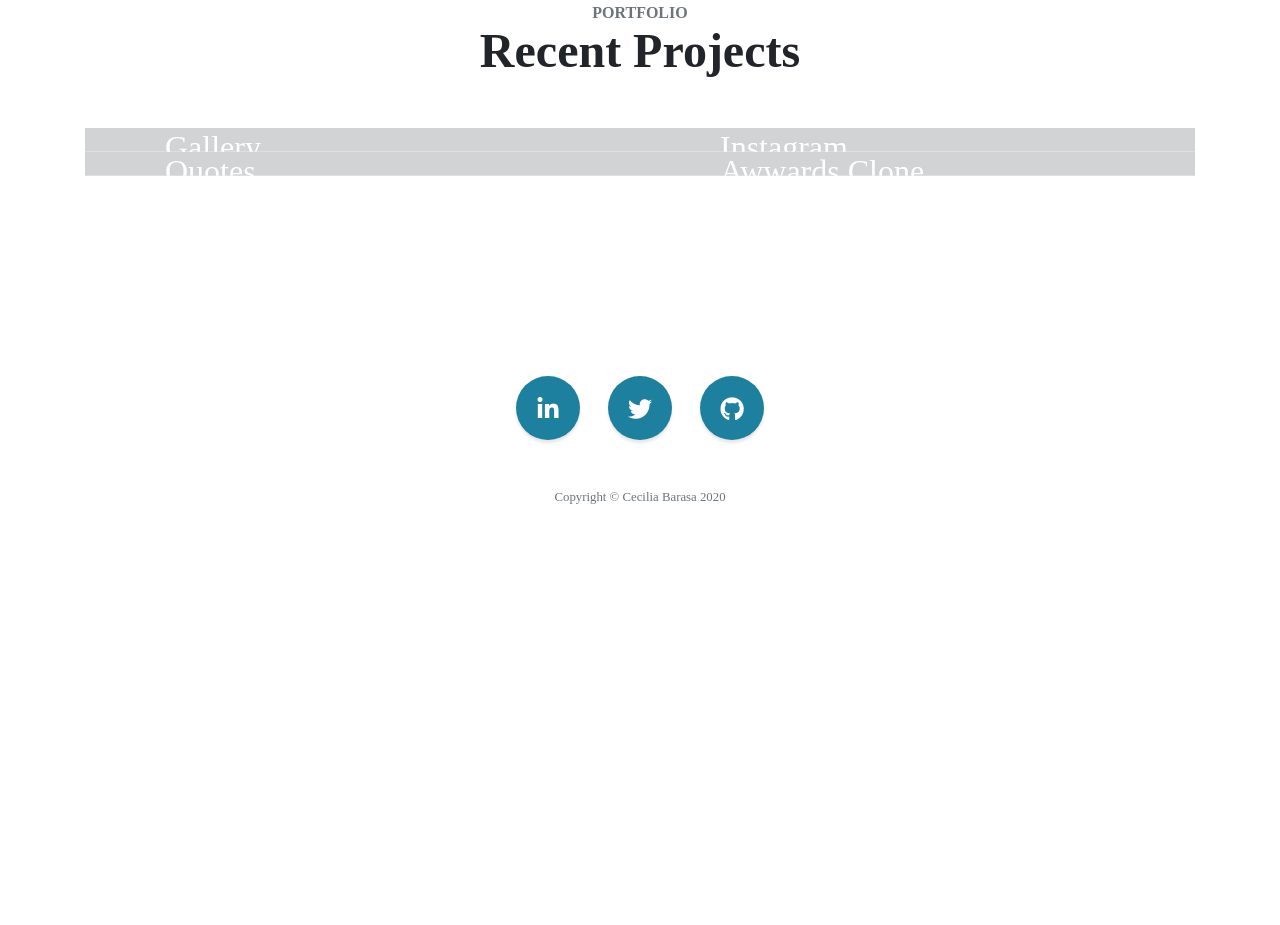
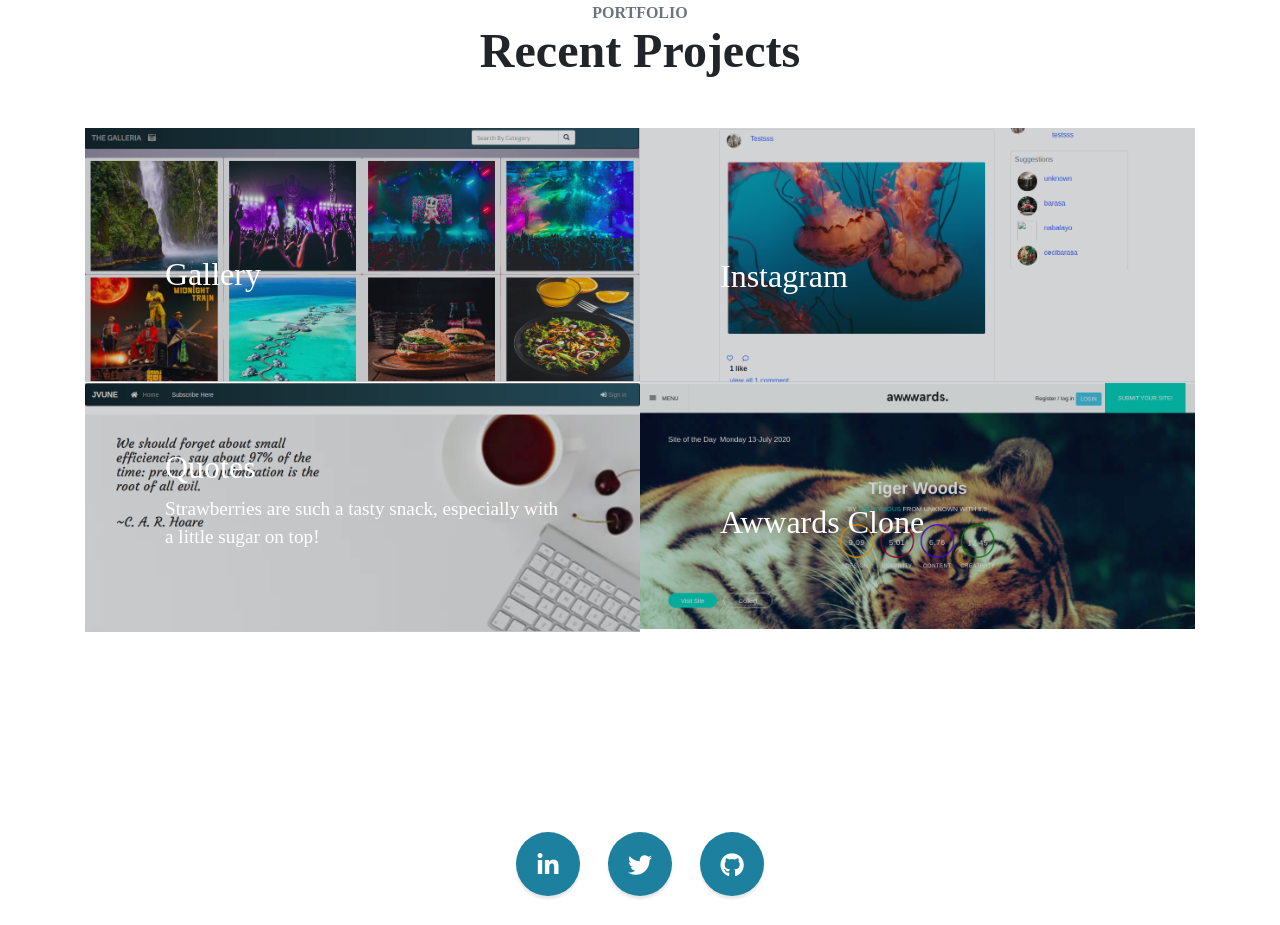
Before and after one commit to cecibarasa/my-portfolio, a plain HTML site: page index.html in a window 1280 px wide. Shown: the part 917-1842 px from the top of the page. Before the commit the page ends 1504 px from the top, so only its background shows below. Drawn offline with nearby package versions, Linux system fonts and the light colour scheme; the site is published under a folder, as on GitHub Pages, so addresses that start at the root find nothing.

Commit message:
redesign index page

```diff
--- a/index.html
+++ b/index.html
@@ -38,7 +38,7 @@
                                 <p class="mb-0"></p>
                             </div>
                         </div>
-                        <img class="img-fluid" src="/Image/shotss.png" alt="">
+                        <img class="img-fluid" src="Image/shotss.png" alt="">
                     </a>
                 </div>
                 <div class="col-lg-6">
@@ -49,7 +49,7 @@
                                 <p class="mb-0"></p>
                             </div>
                         </div>
-                        <img class="img-fluid" src="/Image/Screenshot.png" alt="">
+                        <img class="img-fluid" src="Image/Screenshot.png" alt="">
                     </a>
                 </div>
                 <div class="col-lg-6">
@@ -60,7 +60,7 @@
                                 <p class="mb-0">Strawberries are such a tasty snack, especially with a little sugar on top!</p>
                             </div>
                         </div>
-                        <img class="img-fluid" src="/Screenshot.png" alt="">
+                        <img class="img-fluid" src="Screenshot.png" alt="">
                     </a>
                 </div>
                 <div class="col-lg-6">
@@ -71,7 +71,7 @@
                                 <p class="mb-0"></p>
                             </div>
                         </div>
-                        <img class="img-fluid" src="/Screenshotf.png" alt="">
+                        <img class="img-fluid" src="Screenshotf.png" alt="">
                     </a>
                 </div>
             </div>
```
